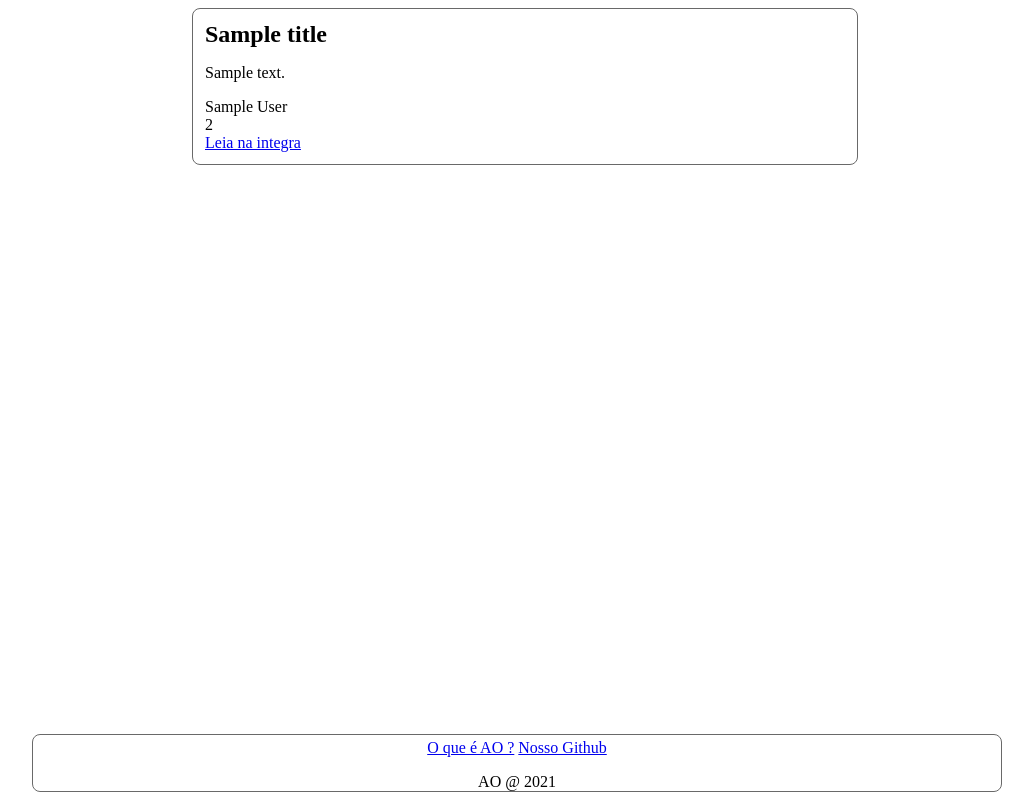
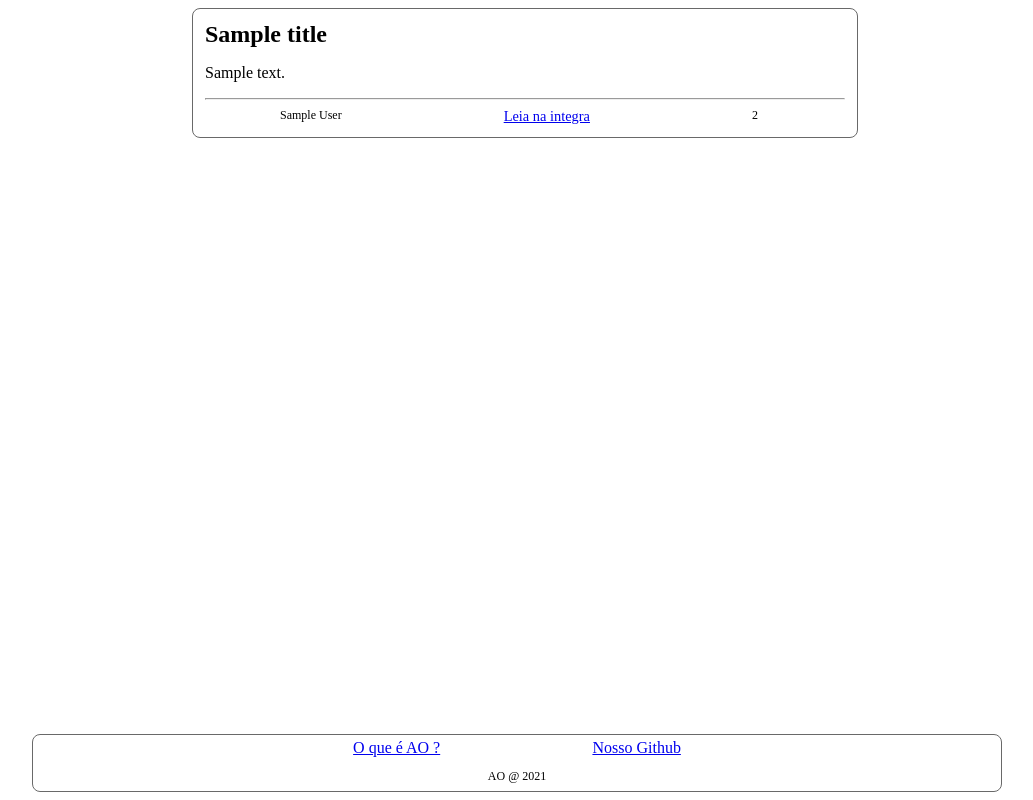
Before and after one commit to gustapinto/projeto_ao_blog, a Django app: template blog/core/templates/core/list.html in a window 1280 px wide. Shown: the whole page, without its empty margins (128-1161 px from the left). Run offline with Django 3.2, Linux system fonts and the light colour scheme; the template is opened without the code that fills it: most values are stand-ins (such as "Sample title", 1, 10 or a date in 2020).

Commit message:
Change some styles on base and summary_card templates

```diff
--- a/blog/core/templates/base.html
+++ b/blog/core/templates/base.html
@@ -17,12 +17,12 @@
     {% block content %}{% endblock %}
 
     <div class="footer card pd-small txt-center w-large ">
-      <div class="flex f-around">
+      <div class="dsp-flex f-around w-small w-al-center">
         <a href="#">O que é AO ?</a>
         <a href="#">Nosso Github</a>
       </div>
 
-      <p>AO @ 2021</p>
+      <p class="fnt-small">AO @ 2021</p>
     </div>
   </div>
 
--- a/blog/core/templates/core/summary_card.html
+++ b/blog/core/templates/core/summary_card.html
@@ -3,10 +3,13 @@
 
   <p>{{ post_metadata.summary |first }}</p>
 
-  <div class="flex f-end">
-    <p class="mg-none mg-r-medium">{{ post_metadata.author |first }}</p>
-    <p class="mg-none mg-r-medium">{{ post_metadata.date |first }}</p>
+  <hr>
 
-    <a class="mg-none mg-r-medium" href="#">Leia na integra</a>
+  <div class="dsp-flex f-around">
+    <p class="mg-none mg-r-medium fnt-small">{{ post_metadata.author |first }}</p>
+
+    <a class="mg-none mg-r-medium fnt-medium" href="#">Leia na integra</a>
+
+    <p class="mg-none mg-r-medium fnt-small">{{ post_metadata.date |first }}</p>
   </div>
 </div>
```
